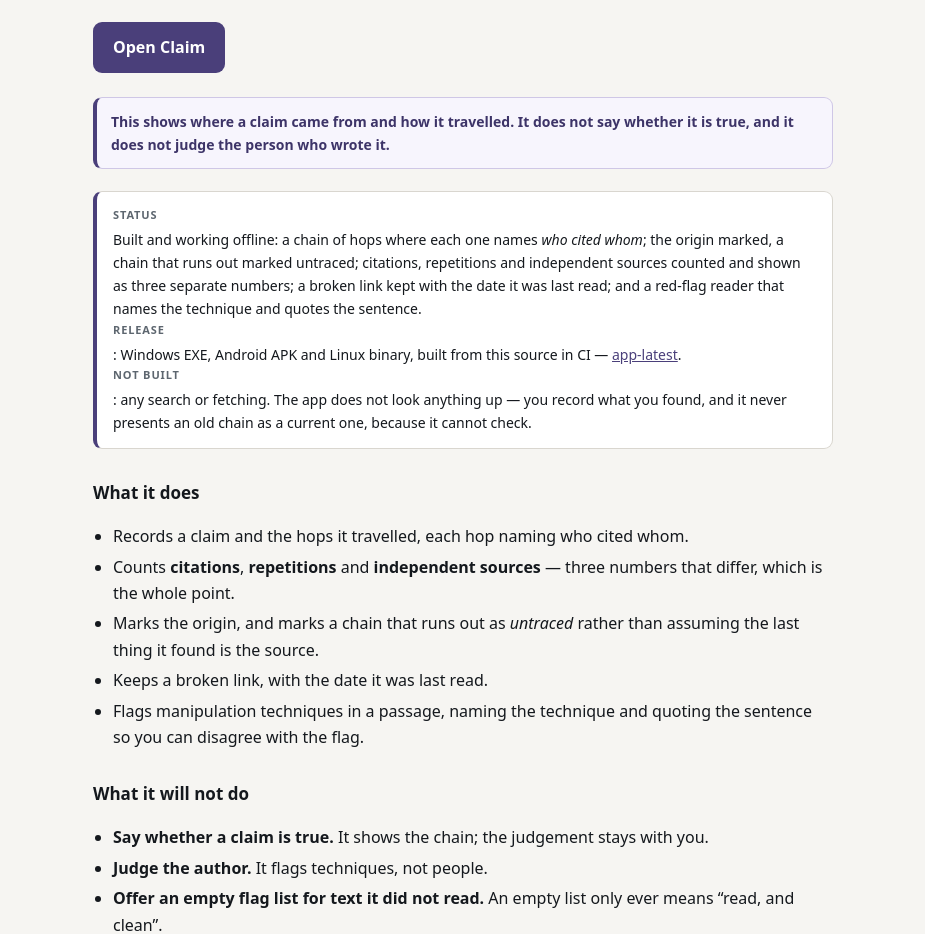
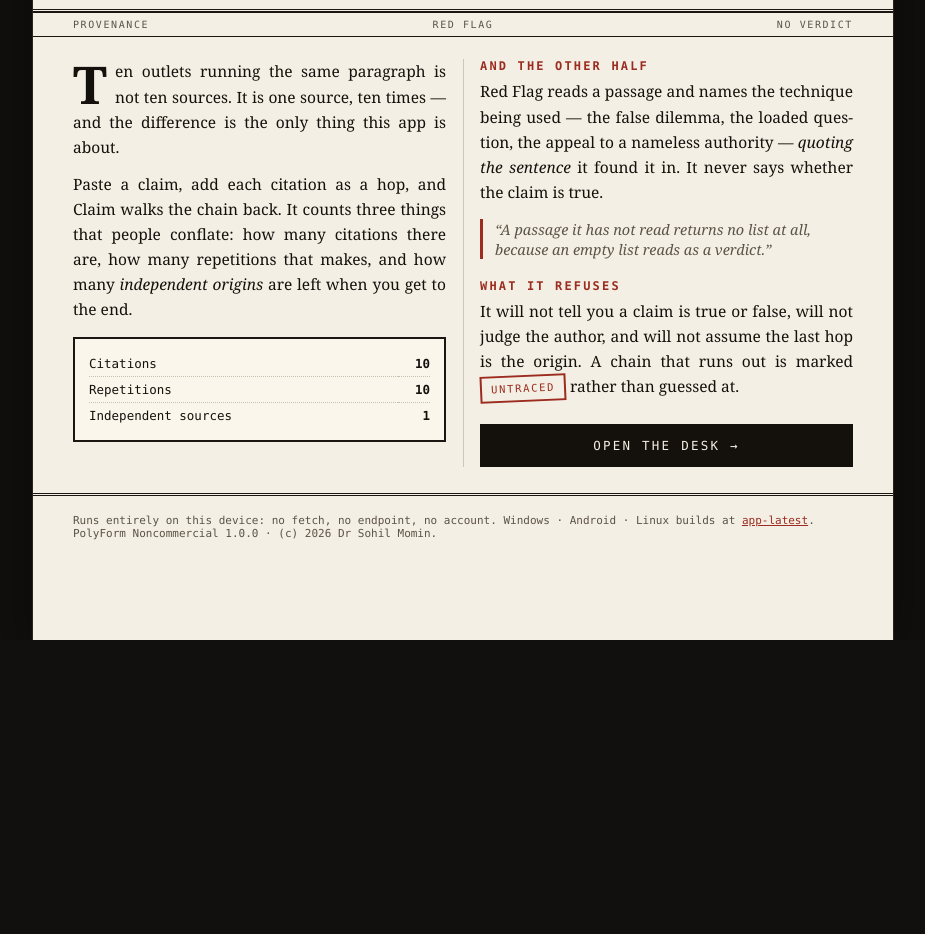
Before and after one commit to drsamonline/app-claim, a website: page docs/index.html in a window 1280 px wide. Shown: the part 160-1094 px from the top of the page, without its empty margins (177-1102 px from the left). After the commit the page ends 800 px from the top, so only its background shows below. Drawn offline with Linux system fonts and the light colour scheme.

Commit message:
design: Claim gets a desk, not a card
The landing page is laid out as a newspaper: masthead, double rules, two justified columns with a drop cap,
a boxed count table, a rubber-stamped 'untraced', and a black CTA bar. The app page wears the same paper -
cream stock, hairline rules, monospace kickers in the red - so the two read as one publication rather than a
template with a heading.

The icon is a stamp: a bordered block with three ruled lines and the last one in red.

Layout differs structurally from the rest of the fleet, not just in colour: two columns and a drop cap are
things the other 36 pages do not have.

All suites unchanged and green: 78 engine, 27 ui, 7 failed-save, 7 refs.

```diff
--- a/docs/index.html
+++ b/docs/index.html
@@ -1,92 +1,76 @@
 <!DOCTYPE html>
 <html lang="en-IN">
 <head>
-<meta charset="utf-8">
-<meta name="viewport" content="width=device-width, initial-scale=1">
+<meta charset="utf-8"><meta name="viewport" content="width=device-width, initial-scale=1">
 <title>Claim — where it came from, and how it travelled</title>
-<meta name="description" content="Trace a claim back through its citations and see how many independent sources it really has, and flag the manipulation techniques in a passage with the sentence quoted. It never says whether a claim is true.">
-<meta name="theme-color" content="#101418">
+<meta name="description" content="Trace a claim back through its citations, see how many independent sources it really has, and flag the techniques used to sell it.">
+<meta name="theme-color" content="#12100e">
 <style>
-  :root{--bg:#f6f5f2;--panel:#fff;--ink:#14181d;--muted:#5d666f;--line:#d9d6cf;--accent:#4a3f7a}
+  :root{--paper:#f4efe4;--ink:#14110d;--red:#9b2c1f;--rule:#1a1611;--muted:#5b5346;
+        --serif:Georgia,"Iowan Old Style","Times New Roman",serif;--mono:ui-monospace,Menlo,Consolas,monospace}
   *{box-sizing:border-box}
-  body{margin:0;background:var(--bg);color:var(--ink);font:16px/1.65 system-ui,-apple-system,"Segoe UI",Roboto,"Noto Sans",sans-serif}
-  main{max-width:780px;margin:0 auto;padding:48px 20px 64px}
-  h1{font-size:34px;line-height:1.15;letter-spacing:-.02em;margin:0 0 10px}
-  .lede{font-size:18px;color:var(--muted);margin:0 0 26px}
-  .cta{display:inline-block;background:var(--accent);color:#fff;text-decoration:none;font-weight:600;padding:12px 20px;border-radius:9px}
-  .na{margin:24px 0 0;padding:12px 14px;border:1px solid #cfc7e6;border-left:4px solid var(--accent);border-radius:9px;background:#f7f5fd;color:#3d3468;font-size:14px;font-weight:600}
-  .status{margin:22px 0;padding:14px 16px;border:1px solid var(--line);border-left:4px solid var(--accent);border-radius:9px;background:var(--panel);font-size:14px}
-  .status b{display:block;font-size:11px;text-transform:uppercase;letter-spacing:.08em;color:var(--muted);margin-bottom:4px}
-  h2{font-size:17px;margin:30px 0 8px}
-  ul{padding-left:20px}li{margin:4px 0}
-  code{font-family:ui-monospace,"SF Mono",Menlo,Consolas,monospace;font-size:13px;background:#eeede9;padding:1px 5px;border-radius:4px}
-  table{border-collapse:collapse;width:100%;font-size:14px;margin-top:8px}
-  th,td{text-align:left;border-bottom:1px solid var(--line);padding:7px 8px;vertical-align:top}
-  th{color:var(--muted);font-weight:600;font-size:11px;text-transform:uppercase;letter-spacing:.06em}
-  footer{margin-top:44px;padding-top:18px;border-top:1px solid var(--line);color:var(--muted);font-size:12px}
-  a{color:var(--accent)}
-</style>
-</head>
-<body>
-<main>
-  <h1>Claim</h1>
-  <p class="lede">Where it came from, and how it travelled. Ten repeats of one source are still one source — and the app says both
-  numbers out loud.</p>
+  body{margin:0;background:#12100e;color:var(--ink);font-family:var(--serif)}
+  .sheet{max-width:860px;margin:0 auto;background:var(--paper);min-height:100vh;padding:0 0 64px;
+         box-shadow:0 0 0 1px #2a241c, 0 24px 60px rgba(0,0,0,.5)}
+  .masthead{border-bottom:3px double var(--rule);padding:26px 40px 14px;text-align:center}
+  .kicker{font-family:var(--mono);font-size:10.5px;letter-spacing:.22em;text-transform:uppercase;color:var(--muted)}
+  .masthead h1{font-size:clamp(44px,9vw,86px);line-height:.92;margin:8px 0 6px;letter-spacing:-.03em;font-weight:700}
+  .masthead .dek{font-size:15px;color:var(--muted);margin:0;font-style:italic}
+  .rule{display:flex;justify-content:space-between;font-family:var(--mono);font-size:10px;letter-spacing:.16em;
+        text-transform:uppercase;color:var(--muted);border-top:1px solid var(--rule);border-bottom:1px solid var(--rule);padding:6px 40px}
+  .cols{column-count:2;column-gap:34px;column-rule:1px solid #cfc6b4;padding:22px 40px 0}
+  @media (max-width:640px){.cols{column-count:1;padding:18px 22px 0}.masthead,.rule{padding-left:22px;padding-right:22px}}
+  h2{font-size:12px;font-family:var(--mono);letter-spacing:.18em;text-transform:uppercase;color:var(--red);
+     margin:20px 0 6px;break-after:avoid}
+  p{font-size:15.5px;line-height:1.62;margin:0 0 12px;text-align:justify;hyphens:auto}
+  .drop::first-letter{float:left;font-size:52px;line-height:.82;padding:4px 8px 0 0;font-weight:700}
+  .counts{border:2px solid var(--rule);padding:12px 14px;margin:14px 0;break-inside:avoid;background:#faf6ec}
+  .counts table{width:100%;border-collapse:collapse;font-family:var(--mono);font-size:12.5px}
+  .counts td{padding:5px 0;border-bottom:1px dotted #c9c0ae}
+  .counts tr:last-child td{border-bottom:0}
+  .counts td:last-child{text-align:right;font-weight:700}
+  .stamp{display:inline-block;border:2px solid var(--red);color:var(--red);padding:3px 9px;font-family:var(--mono);
+         font-size:10.5px;letter-spacing:.16em;text-transform:uppercase;transform:rotate(-2.5deg)}
+  .cta{display:block;text-align:center;margin:22px 0 0;padding:14px;background:var(--ink);color:var(--paper);
+       text-decoration:none;font-family:var(--mono);font-size:12.5px;letter-spacing:.18em;text-transform:uppercase;break-inside:avoid}
+  .cta:hover{background:var(--red)}
+  blockquote{margin:14px 0;padding-left:12px;border-left:3px solid var(--red);font-style:italic;font-size:14.5px;color:var(--muted)}
+  .foot{padding:18px 40px 0;border-top:3px double var(--rule);margin-top:26px;font-family:var(--mono);font-size:11px;color:var(--muted)}
+  .foot a{color:var(--red)}
+</style></head>
+<body><div class="sheet">
+  <div class="masthead">
+    <div class="kicker">The Claim Desk · est. 2026</div>
+    <h1>Claim</h1>
+    <p class="dek">Where it came from, and how many times it went round.</p>
+  </div>
+  <div class="rule"><span>Provenance</span><span>Red flag</span><span>No verdict</span></div>
 
-  <a class="cta" href="play/index.html">Open Claim</a>
+  <div class="cols">
+    <p class="drop">Ten outlets running the same paragraph is not ten sources. It is one source, ten times — and the difference is the only thing this app is about.</p>
+    <p>Paste a claim, add each citation as a hop, and Claim walks the chain back. It counts three things that people conflate: how many citations there are, how many repetitions that makes, and how many <em>independent origins</em> are left when you get to the end.</p>
 
-  <p class="na">This shows where a claim came from and how it travelled. It does not say whether it is true, and it does not judge the
-  person who wrote it.</p>
+    <div class="counts">
+      <table>
+        <tr><td>Citations</td><td>10</td></tr>
+        <tr><td>Repetitions</td><td>10</td></tr>
+        <tr><td>Independent sources</td><td>1</td></tr>
+      </table>
+    </div>
 
-  <div class="status">
-    <b>Status</b>
-    Built and working offline: a chain of hops where each one names <em>who cited whom</em>; the origin marked, a chain that runs out
-    marked untraced; citations, repetitions and independent sources counted and shown as three separate numbers; a broken link kept
-    with the date it was last read; and a red-flag reader that names the technique and quotes the sentence.
-    <br><b>Release</b>: Windows EXE, Android APK and Linux binary, built from this source in CI — <a href="https://github.com/drsamonline/app-claim/releases/tag/app-latest">app-latest</a>.
-    <br><b>Not built</b>: any search or fetching. The app does not look anything up — you record what you found, and it never
-    presents an old chain as a current one, because it cannot check.
+    <h2>And the other half</h2>
+    <p>Red Flag reads a passage and names the technique being used — the false dilemma, the loaded question, the appeal to a nameless authority — <em>quoting the sentence</em> it found it in. It never says whether the claim is true.</p>
+    <blockquote>“A passage it has not read returns no list at all, because an empty list reads as a verdict.”</blockquote>
+
+    <h2>What it refuses</h2>
+    <p>It will not tell you a claim is true or false, will not judge the author, and will not assume the last hop is the origin. A chain that runs out is marked <span class="stamp">untraced</span> rather than guessed at.</p>
+
+    <a class="cta" href="play/index.html">Open the desk →</a>
   </div>
 
-  <h2>What it does</h2>
-  <ul>
-    <li>Records a claim and the hops it travelled, each hop naming who cited whom.</li>
-    <li>Counts <strong>citations</strong>, <strong>repetitions</strong> and <strong>independent sources</strong> — three numbers that differ, which is the whole point.</li>
-    <li>Marks the origin, and marks a chain that runs out as <em>untraced</em> rather than assuming the last thing it found is the source.</li>
-    <li>Keeps a broken link, with the date it was last read.</li>
-    <li>Flags manipulation techniques in a passage, naming the technique and quoting the sentence so you can disagree with the flag.</li>
-  </ul>
-
-  <h2>What it will not do</h2>
-  <ul>
-    <li><strong>Say whether a claim is true.</strong> It shows the chain; the judgement stays with you.</li>
-    <li><strong>Judge the author.</strong> It flags techniques, not people.</li>
-    <li><strong>Offer an empty flag list for text it did not read.</strong> An empty list only ever means “read, and clean”.</li>
-    <li><strong>Assume the last hop is the origin.</strong> A chain that runs out is marked untraced.</li>
-    <li><strong>Shorten a chain that fails to parse.</strong> It is shown as broken at the link that failed.</li>
-    <li><strong>Use a key or a network.</strong> No <code>fetch</code>, no endpoint; CSP <code>connect-src 'none'</code>.</li>
-  </ul>
-
-  <h2>When things go wrong</h2>
-  <table>
-    <tr><th>Case</th><th>What happens</th></tr>
-    <tr><td>Bad input</td><td>A claim with no hops → “no source found”, with the search terms used. A passage too short to read → refused, with no flag list at all.</td></tr>
-    <tr><td>No network</td><td>Nothing changes; the app never looked anything up, so it never presents an old chain as a current one.</td></tr>
-    <tr><td>Storage full or unavailable</td><td>The trace is not saved and the app says so; the chain stays on screen for the session.</td></tr>
-    <tr><td>Corrupt saved state</td><td>Reported and offered for export; a chain that fails to parse is shown as broken at the link that failed.</td></tr>
-  </table>
-
-  <h2>How to run it</h2>
-  <ul>
-    <li><strong>Here</strong>: <a href="play/index.html">play/index.html</a>, or install it from your browser's menu.</li>
-    <li><strong>Offline file</strong>: open <code>docs/play/index.html</code> straight from disk.</li>
-    <li><strong>Tests</strong>: <code>node tests/self-tests.js</code> — the spec's countable “done means” is asserted there.</li>
-  </ul>
-
-  <footer>
-    PolyForm Noncommercial 1.0.0 · (c) 2026 Dr Sohil Momin ·
-    <a href="https://github.com/drsamonline/app-claim">source</a>
-  </footer>
-</main>
-</body>
-</html>
+  <div class="foot">
+    Runs entirely on this device: no fetch, no endpoint, no account.
+    Windows · Android · Linux builds at <a href="https://github.com/drsamonline/app-claim/releases/tag/app-latest">app-latest</a>.
+    PolyForm Noncommercial 1.0.0 · (c) 2026 Dr Sohil Momin.
+  </div>
+</div></body></html>
```
Also changed, not shown: docs/play/index.html (+19 -0 lines), docs/play/icon-192.png, docs/play/icon-512.png.
